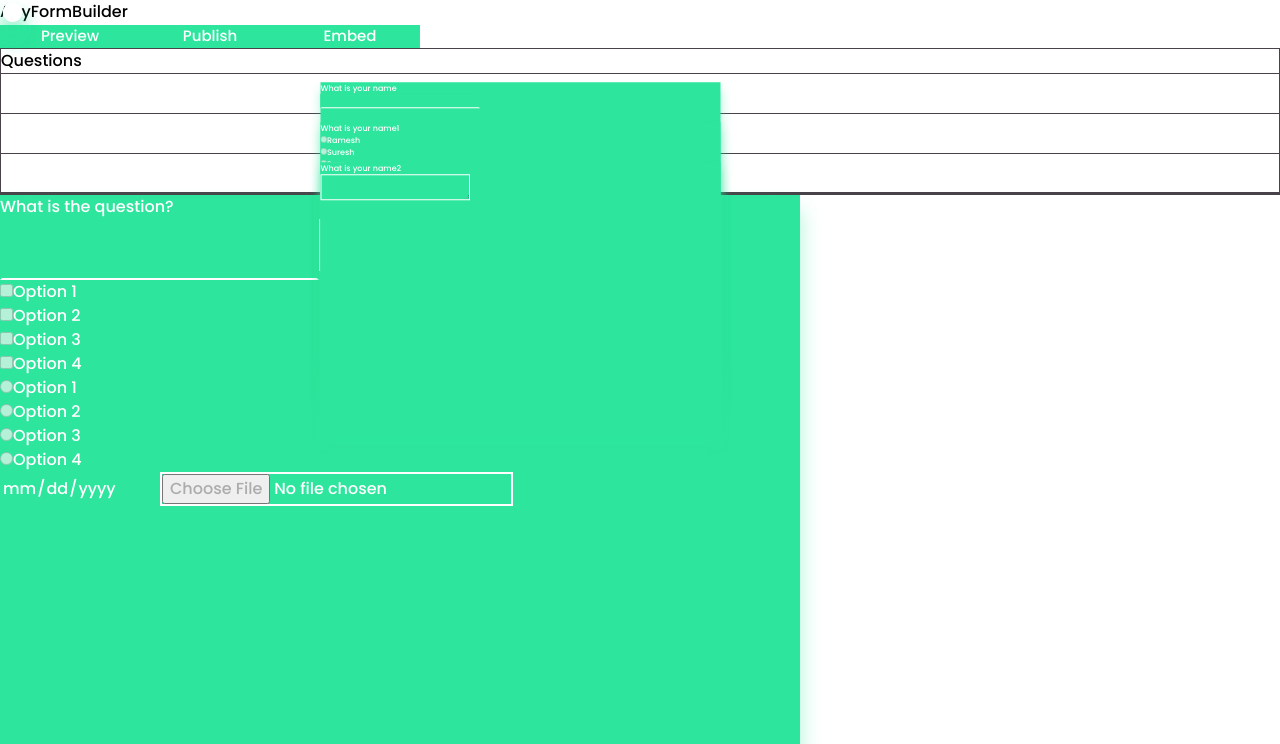
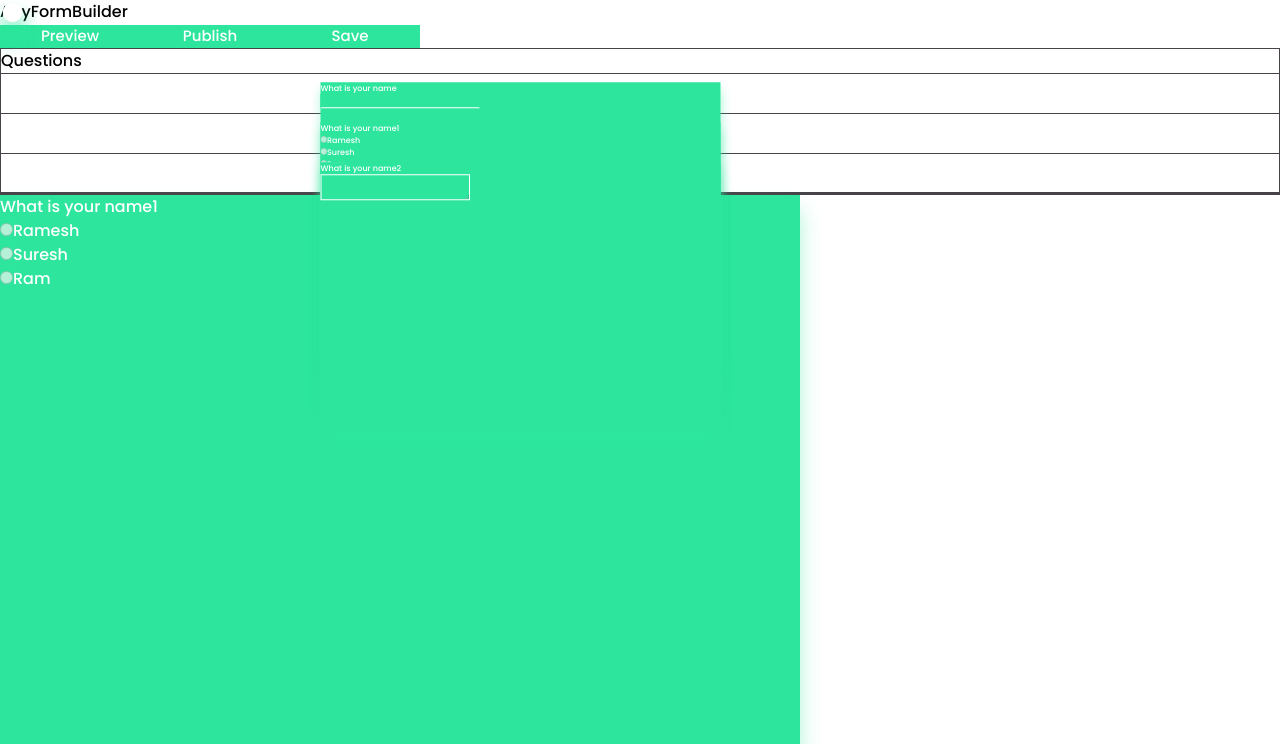
Before and after one commit to barath121/AnyFormBuilder, a Vue app in the folder Client/: page / in a window 1280 px wide. Shown: the top 744 px of the page. Built offline with nearby package versions, Linux system fonts and the light colour scheme.

Commit message:
Converted Page to  be dynamic and started  options

```diff
--- a/Client/src/components/Formbuilder/FormPage.vue
+++ b/Client/src/components/Formbuilder/FormPage.vue
@@ -1,53 +1,48 @@
 <template>
-  <div class="flex flex-col questionpage snap-center rounded justify-center items-center mt-10 m-auto">
-    <h1 class="text-3xl">What is the question?</h1>
-    <input disabled class="w-3/5 questionInput hidden" />
+  <div
+    class="flex flex-col questionpage snap-center rounded justify-center items-center mt-10 m-auto"
+  >
+    <h1 class="text-3xl break-all overflow-auto hidescroll">{{pages[selectedpage].question}}</h1>
+    <input
+      disabled
+      class="w-3/5 questionInput"
+      v-if="pages[selectedpage].pageType == 'Small Text'"
+    />
     <textarea
       disabled
-      class="w-3/5 questionTextinput rounded resize-none hidden"
+      class="w-3/5 questionTextinput rounded resize-none"
+      v-else-if="pages[selectedpage].pageType == 'Large Text'"
     ></textarea>
-    <div class="flex flex-col overflow-y-auto hidescroll hidden">
-      <div>
-        <input disabled id="cb1" type="checkbox" />
-        <label for="cb1">Option 1</label>
-      </div>
-      <div>
-        <input disabled id="cb2" type="checkbox" />
-        <label for="cb2">Option 2</label>
-      </div>
-      <div>
-        <input disabled id="cb3" type="checkbox" />
-        <label for="cb3">Option 3</label>
-      </div>
-      <div>
-        <input disabled id="cb4" type="checkbox" />
-        <label for="cb4">Option 4</label>
+    <div
+      class="flex flex-col overflow-y-auto hidescroll"
+      v-else-if="pages[selectedpage].pageType == 'Check Box'"
+    >
+      <div v-for="(choice, index) in pages[selectedpage].choices" :key="choice + index">
+        <input disabled type="checkbox" />
+        <label class="overflow-auto hidescroll break-all">{{ choice }}</label>
       </div>
     </div>
-    <div class="flex flex-col overflow-y-auto hidescroll hidden">
-      <div>
+    <div
+      class="flex flex-col overflow-y-auto hidescroll"
+      v-else-if="pages[selectedpage].pageType == 'Radio Button'"
+    >
+      <div v-for="(choice, index) in pages[selectedpage].choices" :key="choice + index">
         <input disabled id="rb1" type="radio" name="radiogrp" />
-        <label for="rb1">Option 1</label>
-      </div>
-      <div>
-        <input disabled id="rb2" type="radio" name="radiogrp" />
-        <label for="rb2">Option 2</label>
-      </div>
-      <div>
-        <input disabled id="rb3" type="radio" name="radiogrp" />
-        <label for="rb3">Option 3</label>
-      </div>
-      <div>
-        <input disabled id="rb4" type="radio" name="radiogrp" />
-        <label for="rb4">Option 4</label>
+        <label class="overflow-auto hidescroll break-all">{{ choice }}</label>
       </div>
     </div>
-    <input disabled id="date" type="date" class="hidden" />
+    <input disabled id="date" type="date" v-else-if="pages[selectedpage].pageType == 'Date'" />
     <input
       disabled
       id="file"
       class="w-3/5 fileinput rounded hidden"
       type="file"
+      v-else-if="pages[selectedpage].pageType == 'File'"
     />
   </div>
 </template>
+<script>
+export default {
+  props: ["pages", "selectedpage"],
+};
+</script>
--- a/Client/src/components/Formbuilder/FormPageList.vue
+++ b/Client/src/components/Formbuilder/FormPageList.vue
@@ -7,20 +7,24 @@
             <div
               class="flex flex-col h-full rounded justify-center items-center"
             >
-              <h1 class="">{{page.question}}</h1>
+              <h1 class="break-all overflow-auto">{{page.question}}</h1>
               <input  class="w-3/5 questionInput" disabled v-if="page.pageType=='Small Text'"/>
               <textarea
                 disabled
                 class="w-3/5 questionTextinput rounded resize-none"
                 v-else-if="page.pageType=='Large Text'"
               ></textarea>
-              <div class="flex flex-col overflow-y-auto hidescroll"  v-else-if="page.pageType=='Check Box'">
+              <div
+                class="flex flex-col overflow-y-auto hidescroll"
+                v-else-if="page.pageType=='Check Box'">
                 <div v-for="(choice,index) in page.choices" :key="choice+index">
                   <input disabled type="checkbox" />
                   <label>{{choice}}</label>
                 </div>
               </div>
-              <div class="flex flex-col overflow-y-auto hidescroll"  v-else-if="page.pageType=='Radio Button'">
+              <div
+                class="flex flex-col overflow-y-auto hidescroll"
+                v-else-if="page.pageType=='Radio Button'">
                 <div v-for="(choice,index) in page.choices" :key="choice+index">
                   <input disabled id="rb1" type="radio" name="radiogrp" />
                   <label for="rb1">{{choice}}</label>
--- a/Client/src/components/Formbuilder/Navbar.vue
+++ b/Client/src/components/Formbuilder/Navbar.vue
@@ -8,7 +8,7 @@
             <div class="flex justify-end">
                 <button class="navbuttons rounded mr-2"><a href="./preview.html">Preview</a></button>
                 <button class="navbuttons rounded mr-2">Publish</button>
-                <button class="navbuttons rounded mr-2">Embed</button>
+                <button class="navbuttons rounded mr-2">Save</button>
             </div>
         </div>
 </template>
--- a/Client/src/components/Formbuilder/OptionsBar.vue
+++ b/Client/src/components/Formbuilder/OptionsBar.vue
@@ -21,6 +21,8 @@
         <textarea
           class="w-full rounded p-1 resize-none"
           placeholder="Question"
+          v-model="question"
+          @input="changeQuestion"
         ></textarea>
       </div>
       <div class="flex flex-col p-2 borderBottom">
@@ -28,6 +30,8 @@
         <textarea
           class="w-full rounded p-1 resize-none"
           placeholder="Add Choices One Per Line"
+          v-model="choices"
+          @input="changeChoices"
         ></textarea>
       </div>
       <div class="flex flex-row p-2 justify-between borderBottom">
@@ -82,3 +86,26 @@
 </template>
 <script>
 </script>
+<script>
+export default {
+  name : "OptionsBar",
+  props: ["pages", "selectedpage"],
+  data(){
+    return{
+    question : this.pages[this.selectedpage].question,
+    choices : this.convertArrayToCSV(this.pages[this.selectedpage].choices),
+    }
+  },
+  methods: {
+    changeQuestion() {
+      this.$emit("changeQuestion", this.question);
+    },
+    changeChoices(){
+      this.$emit("changeChoices", this.choices.split(",").map(choice=>choice.trim()));
+    },
+    convertArrayToCSV(arr){
+      return arr.join(",");
+    }
+  }
+};
+</script>
--- a/Client/src/components/Frombuilder.vue
+++ b/Client/src/components/Frombuilder.vue
@@ -12,7 +12,6 @@
             <div class="" v-for="(page) in pages" :key="page.id" >
                 <Formpagelist  :page="page"/>
             </div>
-
           </div>
         </div>
       </div>
@@ -20,9 +19,14 @@
         class="h-full borderTop colorWhite basis-11/12 overflow-y-scroll snap-y snap-mandatory hidescroll"
         id="formPagesHolder"
       >
-        <Formpage />
+        <Formpage :pages="pages" :selectedpage="selectedpage"/>
       </div>
-      <Optionsbar />
+      <Optionsbar
+      :pages="pages"
+      :selectedpage="selectedpage"
+      @changeQuestion="pages[selectedpage].question = $event"
+      @changeChoices="pages[selectedpage].choices = $event"
+      />
     </div>
   </div>
 </template>
@@ -44,16 +48,16 @@ export default {
   },
   props: {
     page : {
-pageType: { required: true, type: String },
-    question: { default: false, type: String },
-    choices: [{ required: true, type: String }],
-    isRequired : { required: true, type: Boolean },
-    id : {required : true , type : Boolean}
+      pageType: { required: true, type: String },
+      question: { default: false, type: String },
+      choices: [{ required: true, type: String }],
+      isRequired : { required: true, type: Boolean },
+      id : {required : true , type : Boolean}
     }
-
   },
   data() {
     return {
+      selectedpage  : 1,
       pages: [
           {
             pageType: "Small Text",
@@ -80,5 +84,8 @@ pageType: { required: true, type: String },
         ]
     };
   },
+  methods : {
+
+  }
 };
 </script>
```
